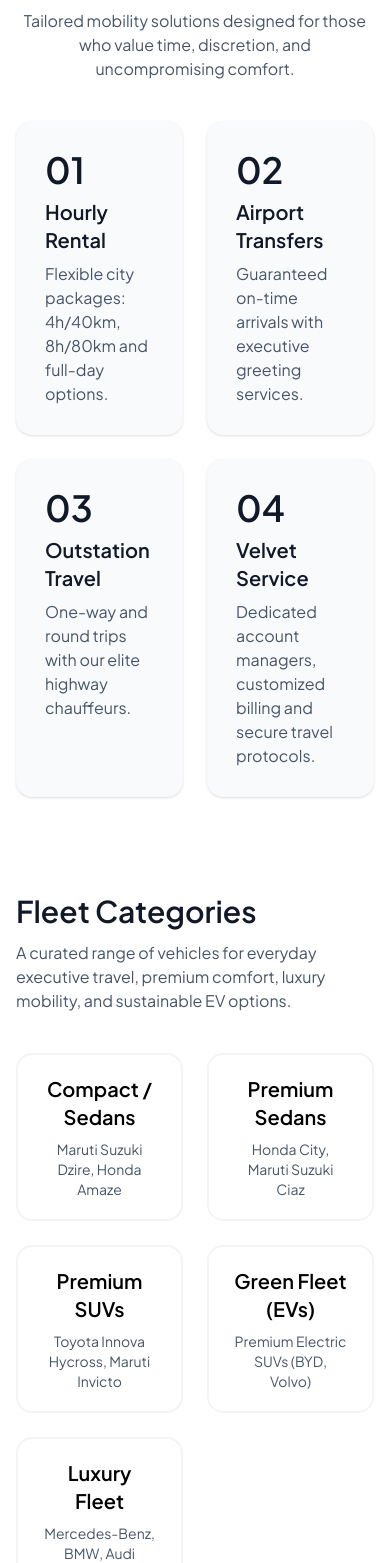
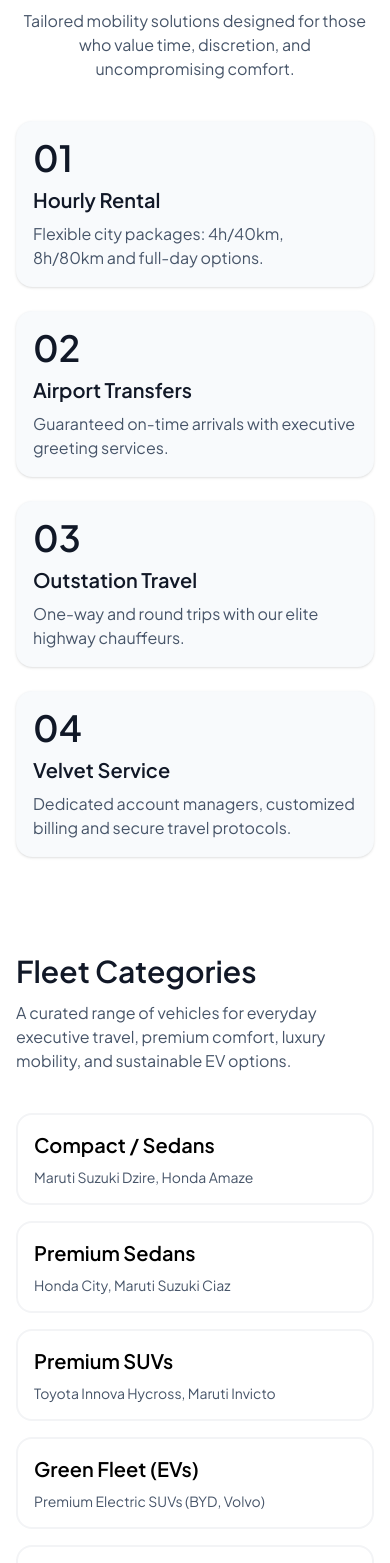
Before and after one commit to kyraitsolutions-crmonly/reluxemobility, a Next.js app: page / in a window 390 px wide. Shown: the part 1490-3053 px from the top of the page. Built offline with nearby package versions, Linux system fonts and the light colour scheme.

Commit message:
fix: improve grid layout and responsiveness in multiple components

```diff
--- a/src/app/(website)/homeComponent/BrowseFleet.tsx
+++ b/src/app/(website)/homeComponent/BrowseFleet.tsx
@@ -15,7 +15,7 @@ const BrowseFleet: React.FC<BrowseFleetProps> = ({
         <p className="text-secondary">{description}</p>
       </div>
 
-      <div className="grid grid-cols-2 lg:grid-cols-3 gap-6 mt-10">
+      <div className="grid grid-cols-1 md:grid-cols-2 lg:grid-cols-3 gap-8 mt-10">
         {items.map((item) => (
           <BrowseFleetCard key={item.id} {...item} />
         ))}
--- a/src/app/(website)/homeComponent/FleetCategories.tsx
+++ b/src/app/(website)/homeComponent/FleetCategories.tsx
@@ -14,7 +14,7 @@ const FleetCategories: React.FC<FleetCategoriesProps> = ({
         <p className="text-secondary">{description}</p>
       </div>
 
-      <div className="grid grid-cols-2 lg:grid-cols-5 gap-6 mt-10">
+      <div className="grid grid-cols-1 md:grid-cols-2 lg:grid-cols-5 md:gap-6 gap-4 mt-10">
         {items.map((item) => (
           <FleetCategoriesCard key={item.id} {...item} className={""} />
         ))}
@@ -29,7 +29,7 @@ export const FleetCategoriesCard: React.FC<
   FleetCategoriesProps["items"][0] & { className?: string }
 > = ({ title, vehicles, className="" }) => {
   return (
-    <div className="flex flex-col items-center text-center space-y-2 px-6 py-5 border-2 border-tertiary rounded-2xl">
+    <div className="flex flex-col md:items-center md:text-center space-y-2 md:px-6 md:py-5 max-md:p-4 border-2 border-tertiary rounded-2xl">
       <h2 className="text-xl font-semibold">{title}</h2>
       <p className="text-secondary text-sm">{vehicles.join(", ")}</p>
     </div>
--- a/src/app/(website)/homeComponent/ServiceOfferings.tsx
+++ b/src/app/(website)/homeComponent/ServiceOfferings.tsx
@@ -14,7 +14,7 @@ const ServiceOfferings: React.FC<ServiceOfferingsProps> = ({
         <p className="text-secondary">{description}</p>
       </div>
 
-      <div className="grid grid-cols-2 lg:grid-cols-4 gap-6 mt-10">
+      <div className="grid grid-cols-1 lg:grid-cols-4 md:grid-cols-2 gap-6 mt-10">
         {items.map((item) => (
           <ServiceOfferingCard key={item.id} {...item} />
         ))}
@@ -29,7 +29,7 @@ export const ServiceOfferingCard: React.FC<
   ServiceOfferingsProps["items"][0]
 > = (props) => {
   return (
-    <div className="flex flex-col gap-2 bg-quaternary border border-[#E5E7EB0D] p-7 rounded-2xl shadow">
+    <div className="flex flex-col gap-2 bg-quaternary border border-[#E5E7EB0D] lg:p-7 p-4 rounded-2xl shadow">
       <p className="text-4xl font-semibold text-dark">{props.number}</p>
       <h3 className="text-xl font-semibold text-dark">{props.title}</h3>
       <p className="text-secondary">{props.description}</p>
--- a/src/app/(website)/homeComponent/VelvetServiceSection.tsx
+++ b/src/app/(website)/homeComponent/VelvetServiceSection.tsx
@@ -14,9 +14,8 @@ const VelvetServiceSection: React.FC<VelvetServiceSectionProps> = ({
     <SectionWithContainer
       sectionId={id}
       sectionClassName="bg-dark"
-      containerClassName="bg-[#0A0F1A66] border border-[#3741510D] rounded-[64px]"
     >
-      <div className="grid lg:grid-cols-2 gap-16 p-16 items-center">
+      <div className="grid lg:grid-cols-2 gap-16 md:p-16 p-6 items-center bg-[#0A0F1A66] border border-[#3741510D] lg:rounded-[64px] rounded-3xl">
         <div className="space-y-6 ">
           <SectionHeading
             title={title}
--- a/src/components/footer/WebSiteFooter.tsx
+++ b/src/components/footer/WebSiteFooter.tsx
@@ -7,9 +7,9 @@ const WebSiteFooter = () => {
   return (
     <footer className="bg-dark text-white max_screen_width max-lg:py-10 lg:pt-18 lg:pb-10">
       <Container>
-        <div className="grid lg:grid-cols-[auto_auto_auto_auto_auto] md:grid-cols-2 grid-cols-1 gap-6">
+        <div className="grid lg:grid-cols-[auto_auto_auto_auto_auto] grid-cols-2  gap-6">
           {/* logo */}
-          <div className="max-w-sm">
+          <div className="max-w-sm max-md:col-span-2">
             <Link
               href="/"
               className="block relative w-[340px] max-md:mx-auto aspect-[4/.6]"
```
